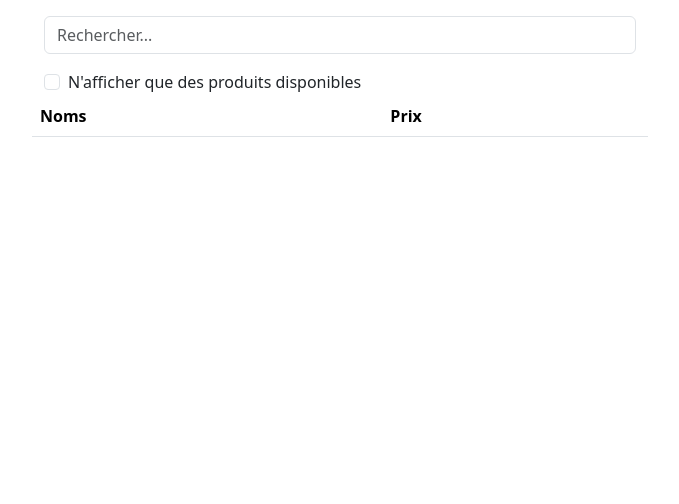
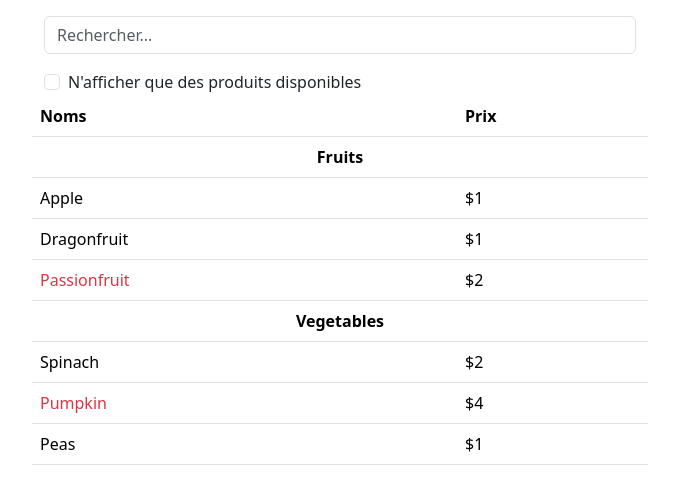
Before and after one commit to Dr-Lab1/react-products-list-project, a React (Vite) app: page / in a window 1280 px wide. Shown: the top 504 px of the page, without its empty margins (300-979 px from the left). Built offline with nearby package versions, Linux system fonts and the light colour scheme.

Commit message:
Dynamiser l'affichage des produits - 2024.07.07 at 13:53

```diff
--- a/src/App.jsx
+++ b/src/App.jsx
@@ -1,20 +1,22 @@
 import { useState } from 'react'
 import { SearchBar } from './components/forms/searchBar'
 import { CheckBox } from './components/forms/checkBox'
+import { ProductCategoryRow } from './components/products/productCategoryRow'
+import { ProductRow } from './components/products/productRow'
 
 const PRODUCTS = [
-  {category: "Fruits", price: "$1", stocked: true, name: "Apple"},
-  {category: "Fruits", price: "$1", stocked: true, name: "Dragonfruit"},
-  {category: "Fruits", price: "$2", stocked: false, name: "Passionfruit"},
-  {category: "Vegetables", price: "$2", stocked: true, name: "Spinach"},
-  {category: "Vegetables", price: "$4", stocked: false, name: "Pumpkin"},
-  {category: "Vegetables", price: "$1", stocked: true, name: "Peas"}
+  { category: "Fruits", price: "$1", stocked: true, name: "Apple" },
+  { category: "Fruits", price: "$1", stocked: true, name: "Dragonfruit" },
+  { category: "Fruits", price: "$2", stocked: false, name: "Passionfruit" },
+  { category: "Vegetables", price: "$2", stocked: true, name: "Spinach" },
+  { category: "Vegetables", price: "$4", stocked: false, name: "Pumpkin" },
+  { category: "Vegetables", price: "$1", stocked: true, name: "Peas" }
 ]
 
 function App() {
   return <div className="container col-6">
     <NavBar />
-    <ProductTable />
+    <ProductTable products={PRODUCTS} />
   </div>
 }
 
@@ -25,7 +27,23 @@ function NavBar() {
   </div>
 }
 
-function ProductTable() {
+function ProductTable({ products }) {
+
+  let rows = [];
+  let lastCategory = '';
+
+  products.map((item) => {
+
+    if (item.category !== lastCategory) {
+      rows.push(<ProductCategoryRow product={item} />);
+    }
+
+    rows.push(<ProductRow product={item} />);
+
+    lastCategory = item.category;
+
+  });
+
   return <table className='table'>
     <thead>
       <tr>
@@ -35,7 +53,7 @@ function ProductTable() {
     </thead>
 
     <tbody>
-
+      {rows}
     </tbody>
 
   </table>
--- a/src/components/products/productCategoryRow.jsx
+++ b/src/components/products/productCategoryRow.jsx
@@ -1,5 +1,5 @@
 export function ProductCategoryRow({product}) {
-    return <tr>
-        <td colSpan={2}><strong>{product.category}</strong></td>
+    return <tr key={product.category}>
+        <td colSpan={2} align="center"><strong>{product.category}</strong></td>
     </tr>
 }
--- a/src/components/products/productRow.jsx
+++ b/src/components/products/productRow.jsx
@@ -1,6 +1,6 @@
 export function ProductRow({product}) {
-    return <tr>
-        <td >{product.name}</td>
-        <td >{product.price}</td>
+    return <tr key={product.name}>
+        <td className={product.stocked ? '' : 'text-danger'}>{product.name}</td>
+        <td>{product.price}</td>
     </tr>
 }
```
